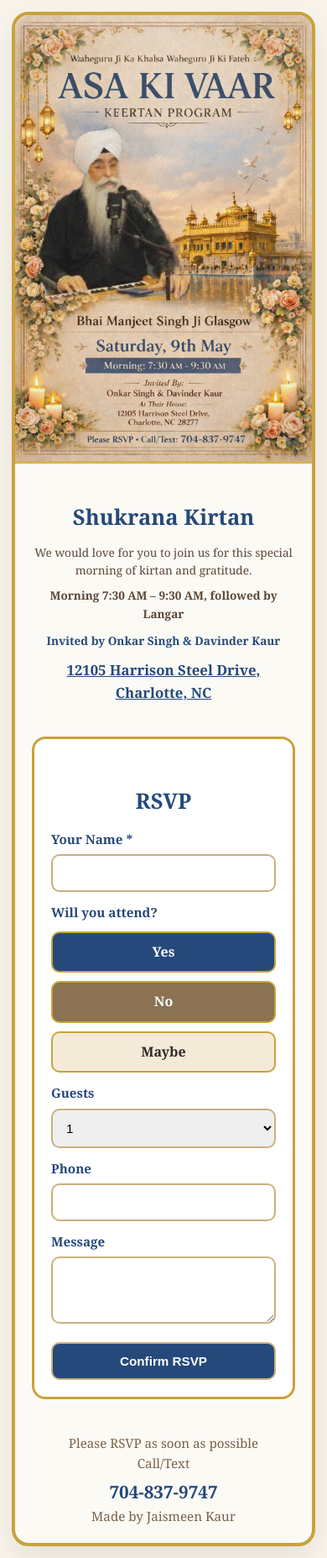
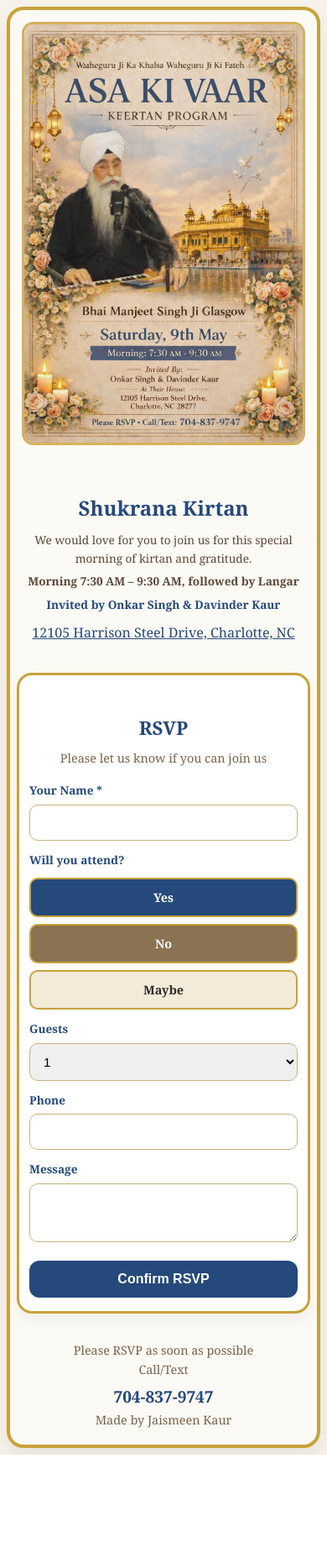
Before and after one commit to jaismeen416/asa-ki-vaar-rsvp, a Flask app: page / in a window 390 px wide. Shown: the whole page at 84% size. After the commit the page ends 1732 px from the top, so only its background shows below. Run offline with Flask 3, Linux system fonts and the light colour scheme.

Commit message:
Final perfect iPhone RSVP UI

```diff
--- a/templates/index.html
+++ b/templates/index.html
@@ -6,23 +6,20 @@
 <title>Shukrana Kirtan RSVP</title>
 
 <style>
-    * {
-      box-sizing: border-box;
-    }
+* { box-sizing: border-box; }
 
-    html {
-      font-size: 16px;
-    }
+html { font-size: 16px; }
 
 body {
   margin: 0;
-      padding: 14px;
+  padding: 12px;
   background: #f8f4ec;
   font-family: Georgia, serif;
   color: #2f2a26;
   line-height: 1.6;
 }
 
+/* MAIN CONTAINER */
 .page {
   max-width: 900px;
   margin: 0 auto;
@@ -30,29 +27,33 @@
   border: 4px solid #c8a23b;
   border-radius: 20px;
   overflow: hidden;
-      box-shadow: 0 14px 34px rgba(0, 0, 0, 0.08);
+  box-shadow: 0 14px 34px rgba(0,0,0,0.08);
 }
+
+/* IMAGE */
+.poster-wrap { padding: 14px; }
 
 .poster {
   width: 100%;
-      display: block;
-      border-bottom: 3px solid #d5b15a;
+  border-radius: 14px;
+  border: 3px solid #d5b15a;
 }
 
+/* TEXT SECTION */
 .content {
-      padding: 18px;
+  padding: 10px 18px 20px;
   text-align: center;
 }
 
-    .content h3 {
-      font-size: 2rem;
-      margin-bottom: 10px;
+.info h3 {
+  font-size: 1.7rem;
+  margin-bottom: 8px;
   color: #25497a;
 }
 
-    .content p {
-      font-size: 1.05rem;
-      margin: 8px 0;
+.info p {
+  font-size: 1rem;
+  margin: 6px 0;
   color: #5b4735;
 }
 
@@ -62,135 +63,139 @@
 }
 
 .invite-by {
-      font-size: 1.1rem;
+  font-size: 1rem;
   font-weight: bold;
   color: #25497a;
-      margin-top: 10px;
+  margin-top: 6px;
 }
 
 .address-link {
   display: block;
-      margin-top: 12px;
-      font-size: 1.05rem;
+  margin-top: 10px;
+  font-size: 1rem;
   color: #25497a;
   text-decoration: underline;
-      font-weight: 600;
 }
 
+/* RSVP BOX */
 .rsvp-card {
-      margin: 20px;
-      padding: 20px;
+  margin: 20px auto;
+  padding: 20px 16px;
   background: white;
-      border-radius: 16px;
+  border-radius: 18px;
   border: 3px solid #c8a23b;
-      text-align: left;
+  max-width: 520px;
+  box-shadow: 0 8px 20px rgba(0,0,0,0.05);
 }
 
 .rsvp-card h4 {
   text-align: center;
-      font-size: 1.6rem;
-      margin-bottom: 10px;
+  font-size: 1.4rem;
+  margin-bottom: 6px;
   color: #25497a;
 }
 
+.sub {
+  text-align: center;
+  font-size: 0.9rem;
+  color: #7a6249;
+  margin-bottom: 16px;
+}
+
+/* FORM */
 .field-label {
-      font-weight: bold;
-      font-size: 0.95rem;
+  font-size: 0.85rem;
+  font-weight: 600;
   margin-top: 12px;
   display: block;
   color: #25497a;
 }
 
-    input, select, textarea, button {
+input, select, textarea {
   width: 100%;
   padding: 12px;
   margin-top: 6px;
   border-radius: 10px;
-      border: 2px solid #cbb07d;
+  border: 1.5px solid #cbb07d;
   font-size: 0.95rem;
 }
 
-    textarea {
-      min-height: 80px;
-    }
+textarea { min-height: 70px; }
 
+/* RSVP BUTTON OPTIONS */
 .attendance-options {
-      display: flex;
-      gap: 10px;
+  display: grid;
+  grid-template-columns: 1fr 1fr 1fr;
+  gap: 8px;
   margin-top: 10px;
 }
 
-    .attendance-options label {
-      flex: 1;
-      text-align: center;
-    }
-
-    .attendance-options input {
-      display: none;
-    }
+.attendance-options input { display: none; }
 
 .attendance-options span {
   display: block;
+  text-align: center;
   padding: 10px;
   border-radius: 10px;
   border: 2px solid #c8a23b;
-      font-weight: bold;
-    }
-
-    .yes span {
-      background: #25497a;
-      color: white;
-    }
-
-    .no span {
-      background: #8a7252;
-      color: white;
-    }
-
-    .maybe span {
-      background: #f3ead8;
-    }
-
-    button {
-      margin-top: 14px;
-      background: #25497a;
-      color: white;
+  font-size: 0.9rem;
   font-weight: bold;
   cursor: pointer;
 }
 
+/* COLORS */
+.yes span { background: #25497a; color: white; }
+.no span { background: #8a7252; color: white; }
+.maybe span { background: #f3ead8; }
+
+/* SUBMIT BUTTON */
+button {
+  margin-top: 14px;
+  width: 100%;
+  padding: 13px;
+  background: #25497a;
+  color: white;
+  border-radius: 12px;
+  font-size: 1rem;
+  font-weight: bold;
+  border: none;
+  cursor: pointer;
+}
+
+/* FOOTER */
 .footer {
   text-align: center;
-      padding: 20px;
-      font-size: 0.95rem;
+  padding: 18px;
+  font-size: 0.9rem;
   color: #7a6249;
 }
 
 .footer .phone {
-      font-size: 1.3rem;
+  font-size: 1.2rem;
   font-weight: bold;
   color: #25497a;
-      margin-top: 5px;
+  margin-top: 6px;
 }
 
+/* 📱 MOBILE PERFECT */
 @media (max-width: 600px) {
-      .content h3 {
-        font-size: 1.6rem;
+  body { padding: 8px; }
+
+  .info h3 { font-size: 1.5rem; }
+
+  .info p { font-size: 0.95rem; }
+
+  .small-text { font-size: 0.85rem !important; }
+
+  .attendance-options {
+    grid-template-columns: 1fr;
   }
 
-      .content p {
-        font-size: 1rem;
-      }
-
-      .small-text {
-        font-size: 0.85rem !important;
-      }
-
-      .attendance-options {
-        flex-direction: column;
+  .rsvp-card {
+    margin: 14px 8px;
+    padding: 16px 12px;
   }
 }
-
 </style>
 </head>
 
@@ -198,9 +203,12 @@
 
 <div class="page">
 
+  <div class="poster-wrap">
     <img class="poster" src="{{ url_for('static', filename='flyer.jpg') }}">
+  </div>
 
   <div class="content">
+    <div class="info">
       <h3>Shukrana Kirtan</h3>
 
       <p class="small-text">
@@ -212,7 +220,7 @@
       </p>
 
       <div class="invite-by small-text">
-        Invited by Onkar Singh &amp; Davinder Kaur
+        Invited by Onkar Singh & Davinder Kaur
       </div>
 
       <a class="address-link"
@@ -221,9 +229,11 @@
          12105 Harrison Steel Drive, Charlotte, NC
       </a>
     </div>
+  </div>
 
   <div class="rsvp-card">
     <h4>RSVP</h4>
+    <div class="sub">Please let us know if you can join us</div>
 
     <form action="/rsvp" method="POST">
 
@@ -263,6 +273,7 @@
       <textarea name="message"></textarea>
 
       <button type="submit">Confirm RSVP</button>
+
     </form>
   </div>
 
```
Lines whose indentation alone changed are shown as unchanged.
